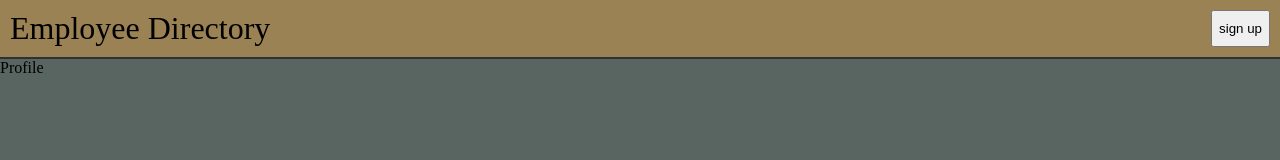
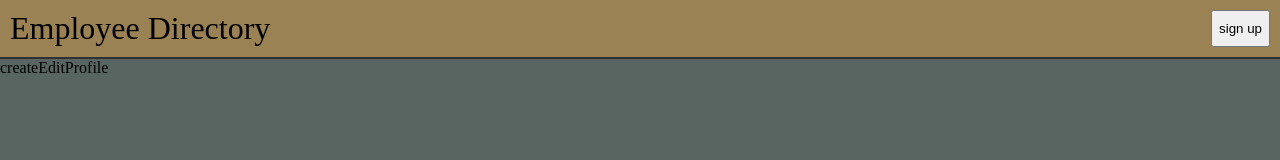
Before and after one commit to kakizaki55/employee-directory, a React app: page /profile/edit in a window 1280 px wide. Shown: the top 160 px of the page. Built offline with nearby package versions, Linux system fonts and the light colour scheme.

Commit message:
got my Route more orginized

```diff
--- a/src/App.jsx
+++ b/src/App.jsx
@@ -1,7 +1,7 @@
 import { BrowserRouter, Switch, Route } from 'react-router-dom';
 import Home from './views/Home/Home';
-import Login from './views/Login/Login';
-import Register from './views/Register/Register';
+import CreateEditProfile from './views/CreateEditProfile/CreateEditProfile';
+import RegisterLogin from './views/RegisterLogin/RegisterLogin';
 import Profile from './views/Profile/Profile';
 import Layout from './components/Layout/Layout';
 import { UserProvider } from './context/UserContext';
@@ -14,10 +14,16 @@ export default function App() {
         <Layout>
           <Switch>
             <Route path="/login">
-              <Login />
+              <RegisterLogin />
             </Route>
-            <Route path="/register">
-              <Register />
+            <Route path="/register" isSigningUp>
+              <RegisterLogin />
+            </Route>
+            <Route path="/profile/edit">
+              <CreateEditProfile />
+            </Route>
+            <Route path="/profile/create" isCreating>
+              <CreateEditProfile />
             </Route>
             <Route path="/profile">
               <Profile />
--- /dev/null
+++ b/src/views/CreateEditProfile/CreateEditProfile.jsx
@@ -0,0 +1,5 @@
+import React from 'react';
+
+export default function CreateEditProfile() {
+  return <div>createEditProfile</div>;
+}
--- a/src/views/Login/Login.jsx
+++ /dev/null
@@ -1,5 +0,0 @@
-import React from 'react';
-
-export default function Login() {
-  return <div>Login</div>;
-}
--- a/src/views/Register/Register.jsx
+++ b/src/views/RegisterLogin/RegisterLogin.jsx
@@ -2,7 +2,7 @@ import React from 'react';
 import SignUpSignIn from '../../components/SignUpSignIn/SignUpSignIn';
 import style from './Register.css';
 
-export default function Register() {
+export default function RegisterLogin() {
   return (
     <div className={style.formContainer}>
       <SignUpSignIn />
```
Also changed, not shown: src/views/RegisterLogin/Register.css (renamed from src/views/Register/Register.css).
